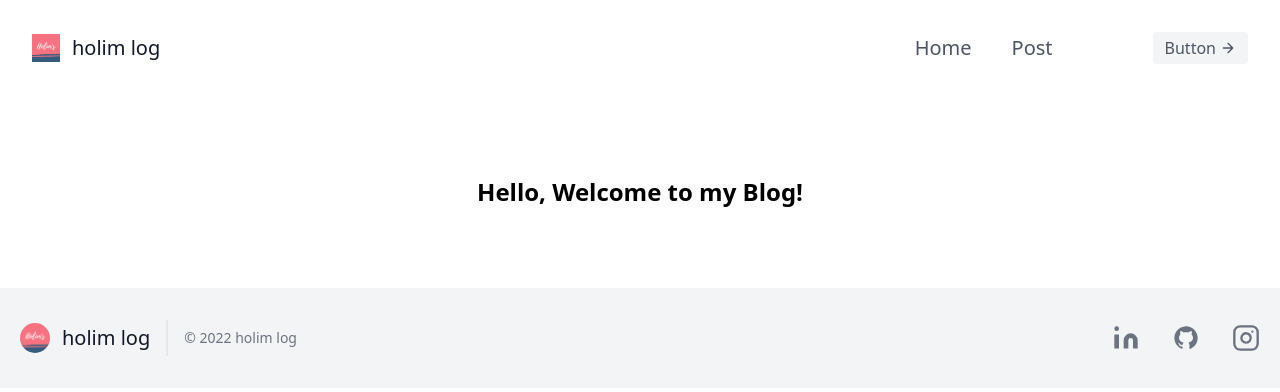
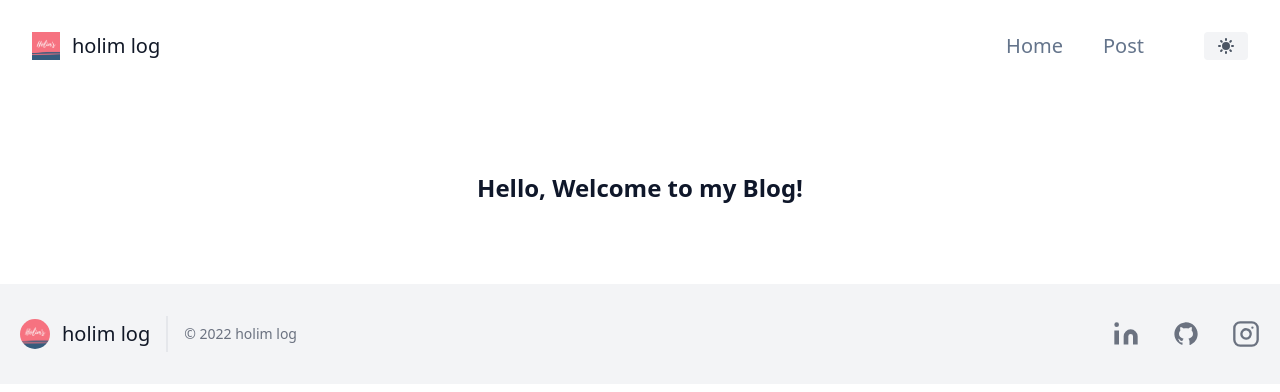
Before and after one commit to lhk3337/holimBlog, a Next.js app: page / in a window 1280 px wide. Shown: the top 392 px of the page. Built offline with nearby package versions, Linux system fonts and the light colour scheme.

Commit message:
[FEAT] 다크모드 버튼 추가

```diff
--- /dev/null
+++ b/components/darkmodetoggle.tsx
@@ -0,0 +1,43 @@
+import { useTheme } from "next-themes";
+
+export default function DarkmodeTogBtn() {
+  const { theme, setTheme } = useTheme();
+
+  return (
+    <button
+      className="inline-flex items-center
+      border-0 py-1 px-3 focus:outline-none
+      bg-gray-100
+      hover:bg-gray-50
+      hover:text-orange-500
+      dark:bg-slate-600
+      dark:text-slate-400
+      dark:hover:bg-slate-700
+      dark:hover:text-yellow-300
+      rounded text-base mt-4 md:mt-0"
+      onClick={() => setTheme(theme === "dark" ? "light" : "dark")}
+      type="button"
+    >
+      <svg
+        xmlns="http://www.w3.org/2000/svg"
+        className="visible dark:invisible dark:h-0 dark:w-0 h-5 w-5"
+        viewBox="0 0 20 20"
+        fill="currentColor"
+      >
+        <path
+          fillRule="evenodd"
+          d="M10 2a1 1 0 011 1v1a1 1 0 11-2 0V3a1 1 0 011-1zm4 8a4 4 0 11-8 0 4 4 0 018 0zm-.464 4.95l.707.707a1 1 0 001.414-1.414l-.707-.707a1 1 0 00-1.414 1.414zm2.12-10.607a1 1 0 010 1.414l-.706.707a1 1 0 11-1.414-1.414l.707-.707a1 1 0 011.414 0zM17 11a1 1 0 100-2h-1a1 1 0 100 2h1zm-7 4a1 1 0 011 1v1a1 1 0 11-2 0v-1a1 1 0 011-1zM5.05 6.464A1 1 0 106.465 5.05l-.708-.707a1 1 0 00-1.414 1.414l.707.707zm1.414 8.486l-.707.707a1 1 0 01-1.414-1.414l.707-.707a1 1 0 011.414 1.414zM4 11a1 1 0 100-2H3a1 1 0 000 2h1z"
+          clipRule="evenodd"
+        />
+      </svg>
+      <svg
+        xmlns="http://www.w3.org/2000/svg"
+        className="invisible dark:visible dark:h-5 dark:w-5 h-0 w-0"
+        viewBox="0 0 20 20"
+        fill="currentColor"
+      >
+        <path d="M17.293 13.293A8 8 0 016.707 2.707a8.001 8.001 0 1010.586 10.586z" />
+      </svg>
+    </button>
+  );
+}
--- a/components/header.tsx
+++ b/components/header.tsx
@@ -2,6 +2,7 @@
 import Image from "next/image";
 import Link from "next/link";
 import favicon from "public/favicon.png";
+import DarkmodeTogBtn from "./darkmodetoggle";
 
 export default function Header() {
   return (
@@ -21,20 +22,7 @@
             <a className="mr-5  text-xl hover:text-gray-700">Post</a>
           </Link>
         </nav>
-        <button className="ml-10 inline-flex items-center bg-gray-100 border-0 py-1 px-3 focus:outline-none hover:bg-gray-200 rounded text-base mt-4 md:mt-0">
-          Button
-          <svg
-            fill="none"
-            stroke="currentColor"
-            strokeLinecap="round"
-            strokeLinejoin="round"
-            strokeWidth="2"
-            className="w-4 h-4 ml-1"
-            viewBox="0 0 24 24"
-          >
-            <path d="M5 12h14M12 5l7 7-7 7"></path>
-          </svg>
-        </button>
+        <DarkmodeTogBtn />
       </div>
     </header>
   );
--- a/components/layout.tsx
+++ b/components/layout.tsx
@@ -7,15 +7,17 @@
 }
 export default function Layout({ children }: ILayoutProps) {
   return (
-    <div>
+    <>
       <Head>
         <title>holim log</title>
         <meta name="description" content="Generated by create next app" />
         <link rel="icon" href="/favicon.png" />
       </Head>
-      <Header />
-      <div>{children}</div>
-      <Footer />
-    </div>
+      <div className="bg-primary">
+        <Header />
+        <div>{children}</div>
+        <Footer />
+      </div>
+    </>
   );
 }
--- a/package.json
+++ b/package.json
@@ -11,6 +11,7 @@
   "dependencies": {
     "dotenv": "^16.0.1",
     "next": "12.1.6",
+    "next-themes": "^0.2.0",
     "react": "18.2.0",
     "react-dom": "18.2.0"
   },
--- a/pages/_app.tsx
+++ b/pages/_app.tsx
@@ -1,7 +1,12 @@
-import '../styles/globals.css'
-import type { AppProps } from 'next/app'
+import "../styles/globals.css";
+import { ThemeProvider } from "next-themes";
+import type { AppProps } from "next/app";
 
 function MyApp({ Component, pageProps }: AppProps) {
-  return <Component {...pageProps} />
+  return (
+    <ThemeProvider attribute="class">
+      <Component {...pageProps} />
+    </ThemeProvider>
+  );
 }
-export default MyApp
+export default MyApp;
--- a/pages/post.tsx
+++ b/pages/post.tsx
@@ -7,7 +7,7 @@
 
   return (
     <Layout>
-      <div className="flex flex-col items-center justify-center min-h-screen p-5 mb-10">
+      <div className="flex flex-col items-center justify-center p-5 mb-10">
         <div className="grid grid-cols-1 md:grid-cols-2 2xl:grid-cols-5 xl:grid-cols-4 lg:grid-cols-3 w-full py-6">
           {posts.results.map((post: IProjectDataType) => (
             <PostItem key={post.id} {...post} />
--- a/styles/globals.css
+++ b/styles/globals.css
@@ -1,6 +1,10 @@
 @tailwind base;
 @tailwind components;
 @tailwind utilities;
+
+.bg-primary {
+  @apply bg-white dark:bg-slate-800;
+}
 
 .post-card {
   @apply flex flex-col m-3  rounded-xl
@@ -9,3 +13,23 @@
     hover:shadow-lg
     dark:border-gray-200/50;
 }
+
+h1,
+h2,
+h3,
+h4,
+h5,
+h6 {
+  @apply text-slate-900 dark:text-white;
+}
+footer {
+  @apply text-gray-600 dark:text-white
+    bg-gray-100 dark:bg-slate-600/20;
+}
+a {
+  @apply text-slate-500 hover:text-slate-700 dark:text-slate-400 dark:hover:text-slate-50;
+}
+
+p {
+  @apply text-slate-500 dark:text-slate-400;
+}
```
Also changed, not shown: 1 other file (tests, documents, lock files or other folders).
